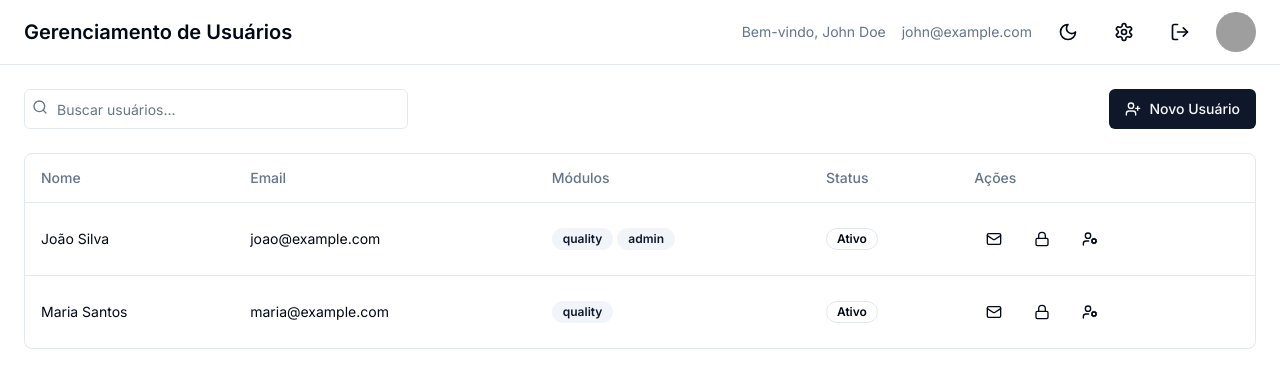
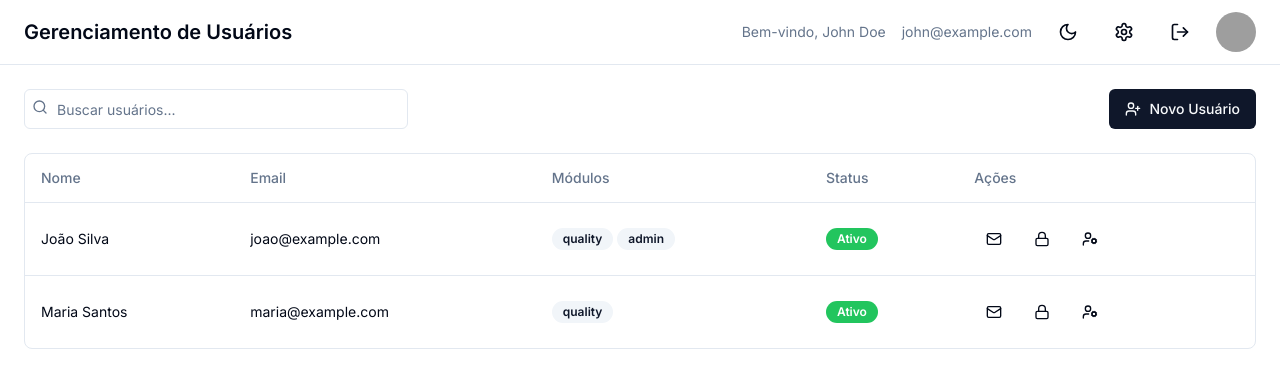
Before and after one commit to AdminGeHfer/gehfer-portal, a React (Vite) app: page /admin/users in a window 1280 px wide. Shown: the top 388 px of the page. Built offline with nearby package versions, Linux system fonts and the light colour scheme; grey boxes are pictures that could not be loaded.

Commit message:
Fix button variant type error
Updated the button variant types in `src/pages/admin/Users.tsx` to resolve the TypeScript error regarding the assignment of variant types. Adjusted types to conform with the existing definitions.
[skip gpt_engineer]

```diff
--- a/src/components/ui/badge.tsx
+++ b/src/components/ui/badge.tsx
@@ -15,6 +15,8 @@ const badgeVariants = cva(
         destructive:
           "border-transparent bg-destructive text-destructive-foreground hover:bg-destructive/80",
         outline: "text-foreground",
+        success:
+          "border-transparent bg-green-500 text-white hover:bg-green-600",
       },
     },
     defaultVariants: {
```
